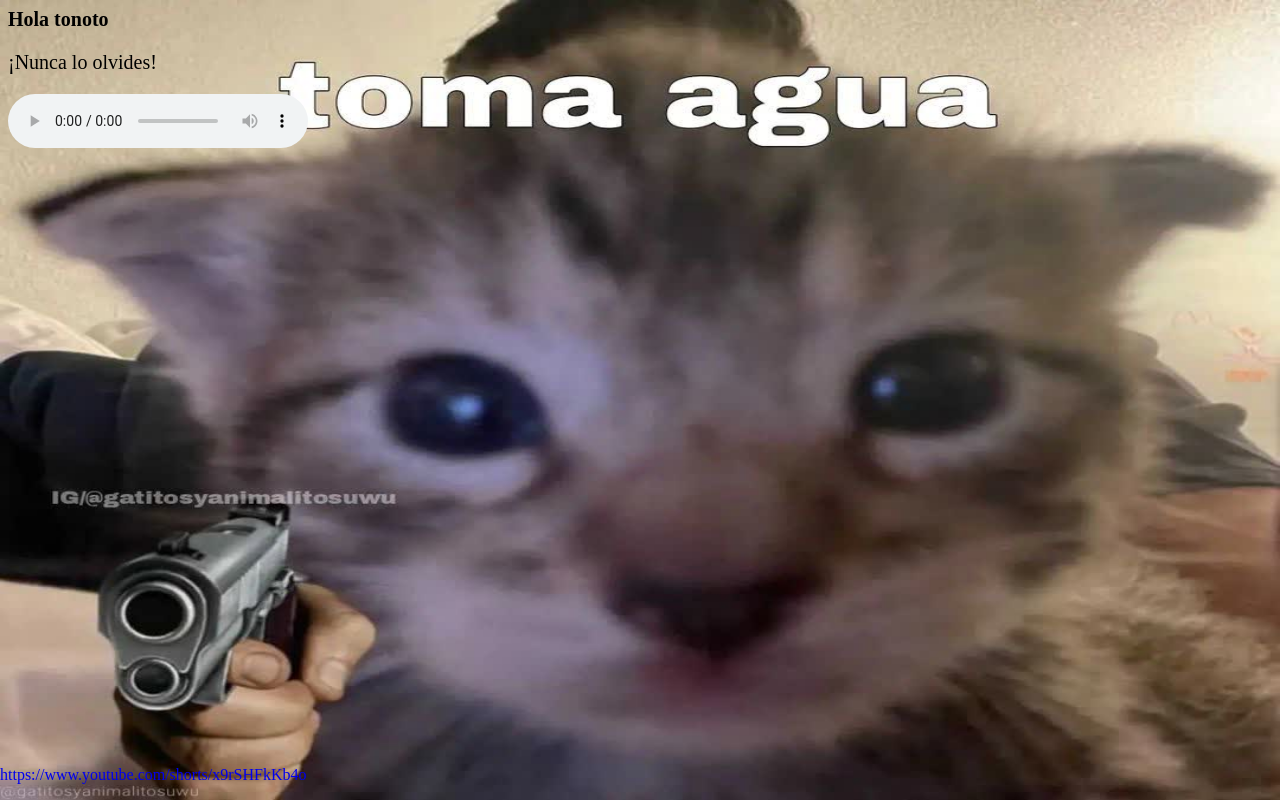
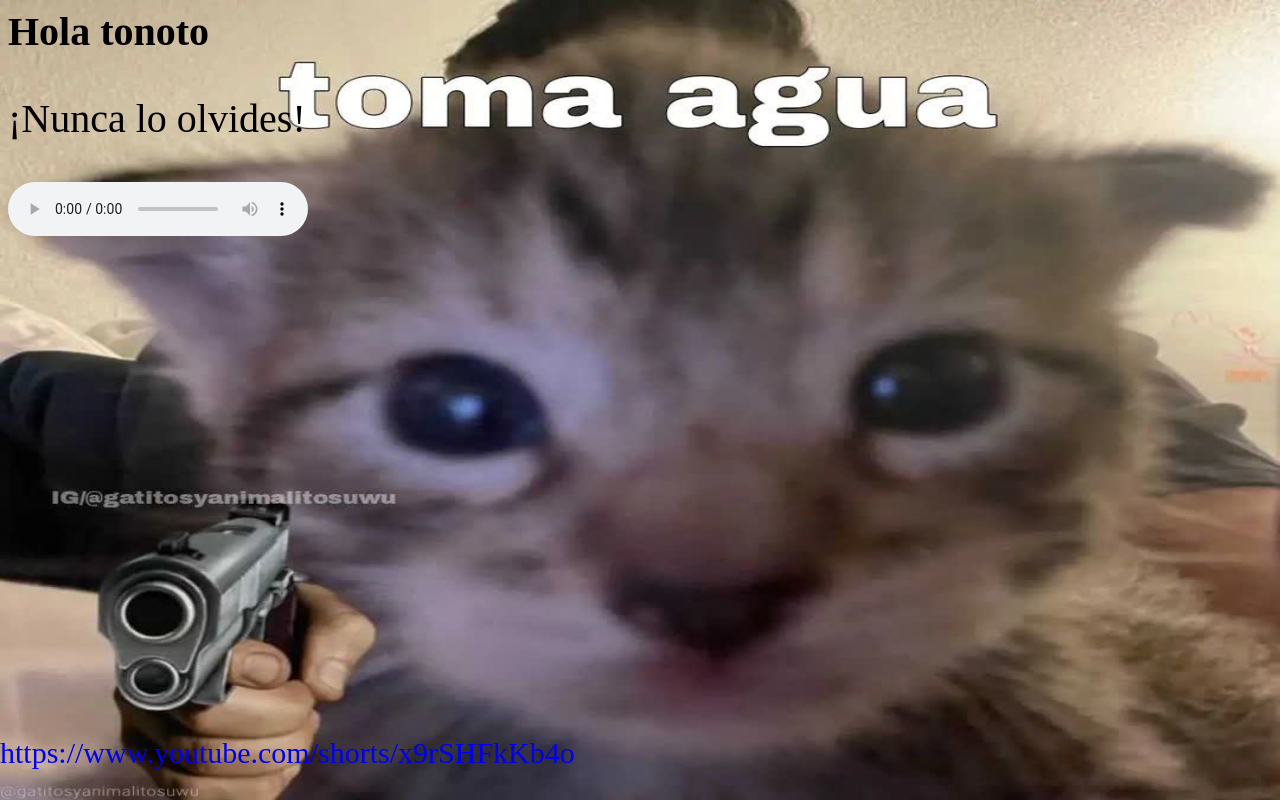
Before and after one commit to as123sd/a, a plain HTML site: page index.html in a window 1280 px wide. Drawn offline with Linux system fonts and the light colour scheme.

Commit message:
Update index.html

```diff
--- a/index.html
+++ b/index.html
@@ -13,8 +13,8 @@ Click nbfs://nbhost/SystemFileSystem/Templates/Other/html.html to edit this temp
           background-size: 100% 100%;
           background-attachment: fixed; ">
 
-        <b style="font-size: 20px;">Hola tonoto</b>
-        <p style="font-size: 20px;">¡Nunca lo olvides!</p>
+        <b style="font-size: 40px;">Hola tonoto</b>
+        <p style="font-size: 40px;">¡Nunca lo olvides!</p>
 
         <audio controls>
             <source src="audio/cancion" type="audio/mpeg">
@@ -22,7 +22,7 @@ Click nbfs://nbhost/SystemFileSystem/Templates/Other/html.html to edit this temp
 
         <a href="https://www.youtube.com/shorts/x9rSHFkKb4o">
 
-            <p style="position: fixed; bottom: 0; left: 0;">https://www.youtube.com/shorts/x9rSHFkKb4o</p>
+            <p style="position: fixed; bottom: 0; left: 0; font-size: 30px;">https://www.youtube.com/shorts/x9rSHFkKb4o</p>
 
         </a>
     </body>
```
